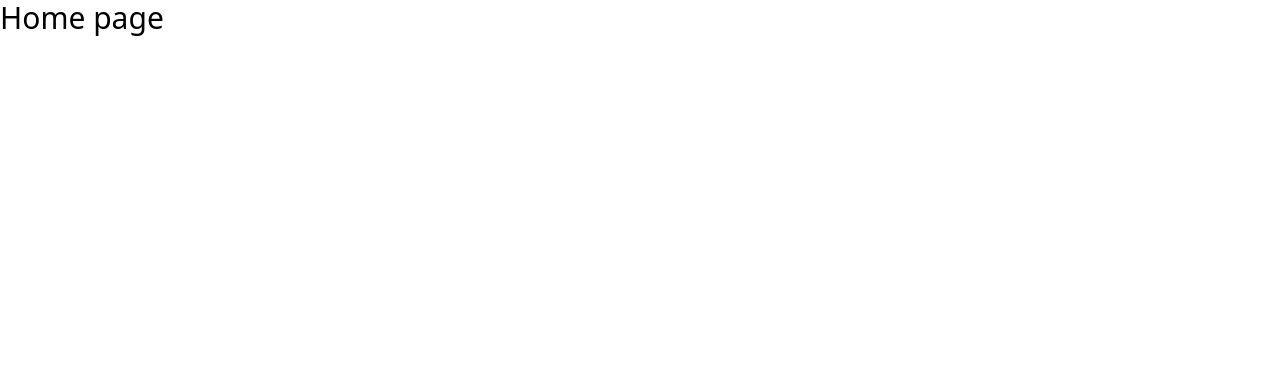
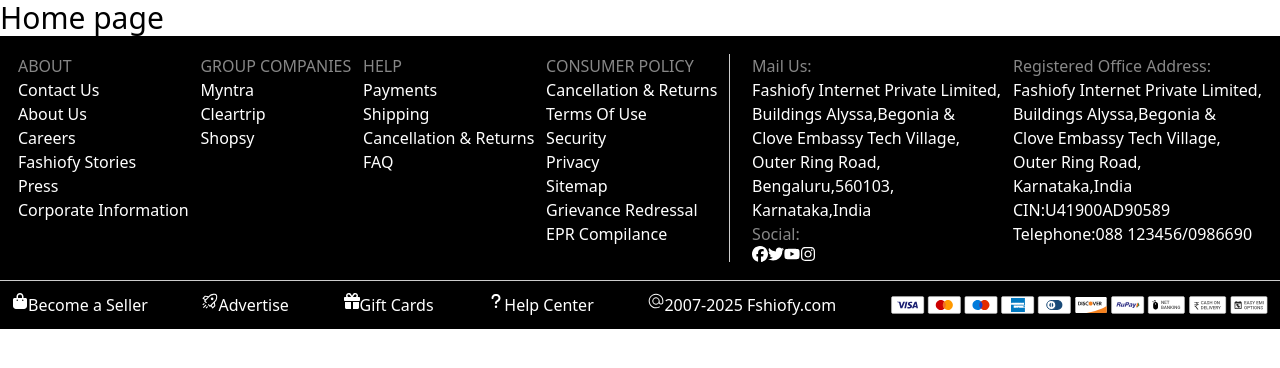
Before and after one commit to iCube-code/Fashiofy, a React (Vite) app: page / in a window 1280 px wide. Shown: the top 368 px of the page. Built offline with nearby package versions, Linux system fonts and the light colour scheme.

Commit message:
changes saved successfully

```diff
--- a/package.json
+++ b/package.json
@@ -13,6 +13,7 @@
     "@tailwindcss/vite": "^4.1.8",
     "react": "^19.1.0",
     "react-dom": "^19.1.0",
+    "react-icons": "^5.5.0",
     "react-router-dom": "^7.6.1",
     "tailwindcss": "^4.1.8"
   },
--- a/src/App.css
+++ b/src/App.css
@@ -0,0 +1,61 @@
+.total {
+    background-color: black;
+    color: white;
+}
+
+.footerlist {
+    display: flex;
+    flex-wrap: wrap;
+    justify-content: space-between;
+    padding: 18px;
+}
+
+.social {
+    display: flex;
+    flex-direction: column;
+    flex-wrap: wrap;
+    justify-content: space-between;
+}
+
+.mail {
+    border-left: 1px solid #ccc;
+    padding-left: 22px;
+}
+
+h3 {
+    color: #878787;
+}
+
+.icons {
+    display: flex;
+
+}
+
+.below {
+    display: flex;
+    flex-wrap: wrap;
+    justify-content: space-between;
+    padding: 12px;
+    border-top: 1px solid #ccc;
+}
+
+.seller {
+    display: flex;
+}
+
+
+.advertise {
+    display: flex;
+}
+
+.gift {
+    display: flex;
+}
+
+.question {
+    display: flex;
+}
+
+.oururl {
+    display: flex;
+}
--- /dev/null
+++ b/src/Components/Layout/Footer.jsx
@@ -0,0 +1,104 @@
+import React from 'react'
+import { FaFacebook, FaTwitter, FaYoutube, FaInstagram, FaBagShopping, FaGift, FaQuestion } from 'react-icons/fa6'
+import { RxRocket } from "react-icons/rx";
+import { GoMention } from "react-icons/go";
+import Images from '../../assets/dev.svg'
+
+const Footer = () => {
+    return (
+        <div className='total'>
+            <div className='footerlist'>
+                <div className='about'>
+                    <h3>ABOUT</h3>
+                    <h4>Contact Us</h4>
+                    <h4>About Us</h4>
+                    <h4>Careers</h4>
+                    <h4>Fashiofy Stories</h4>
+                    <h4>Press</h4>
+                    <h4>Corporate Information</h4>
+                </div>
+                <div className='groupcompanies'>
+                    <h3>GROUP COMPANIES</h3>
+                    <h4>Myntra</h4>
+                    <h4>Cleartrip</h4>
+                    <h4>Shopsy</h4>
+                </div>
+                <div className='help'>
+                    <h3>HELP</h3>
+                    <h4>Payments</h4>
+                    <h4>Shipping</h4>
+                    <h4>Cancellation & Returns</h4>
+                    <h4>FAQ</h4>
+                </div>
+                <div className='consumerpolicy'>
+                    <h3>CONSUMER POLICY</h3>
+                    <h4>Cancellation & Returns</h4>
+                    <h4>Terms Of Use</h4>
+                    <h4>Security</h4>
+                    <h4>Privacy</h4>
+                    <h4>Sitemap</h4>
+                    <h4>Grievance Redressal</h4>
+                    <h4>EPR Compilance</h4>
+                </div>
+                <div className='mail'>
+                    <div className='mailus'>
+                        <h3>Mail Us:</h3>
+                        <h4>Fashiofy Internet Private Limited,</h4>
+                        <h4>Buildings Alyssa,Begonia &</h4>
+                        <h4>Clove Embassy Tech Village,</h4>
+                        <h4>Outer Ring Road,</h4>
+                        <h4> Bengaluru,560103,</h4>
+                        <h4>Karnataka,India</h4>
+                    </div>
+                    <div className='social'>
+                        <h3>Social:</h3>
+                        <div className='icons'>
+                            <FaFacebook />
+                            <FaTwitter />
+                            <FaYoutube />
+                            <FaInstagram />
+                        </div>
+                    </div>
+                </div>
+                <div className='registeredofficeaddress'>
+                    <h3>Registered Office Address:</h3>
+                    <h4>Fashiofy Internet Private Limited,</h4>
+                    <h4>Buildings Alyssa,Begonia & </h4>
+                    <h4>Clove Embassy Tech Village,</h4>
+                    <h4>Outer Ring Road,</h4>
+                    <h4>Karnataka,India</h4>
+                    <h4>CIN:U41900AD90589</h4>
+                    <h4>Telephone:088 123456/0986690</h4>
+                </div>
+            </div>
+            <div className='below'>
+                <div className='seller'>
+                    <FaBagShopping />
+                    <h4>Become a Seller</h4>
+                </div>
+                <div className='advertise'>
+                    <RxRocket />
+                    <h4>Advertise</h4>
+                </div>
+                <div className='gift'>
+                    <FaGift />
+                    <h4>Gift Cards</h4>
+                </div>
+                <div className='question'>
+                    <FaQuestion />
+                    <h4>Help Center</h4>
+                </div>
+                <div className='oururl'>
+                    <GoMention />
+                    <h4>2007-2025 Fshiofy.com</h4>
+                </div>
+                <img src={Images} />
+            </div>
+        </div>
+
+
+
+    )
+}
+
+export default Footer
--- a/src/Pages/HomePage.jsx
+++ b/src/Pages/HomePage.jsx
@@ -1,9 +1,11 @@
 import React from 'react'
+import Footer from '../Components/Layout/Footer'
 
 function HomePage() {
   return (
     <div>
-        <h1 className='text-3xl'>Home page</h1>
+      <h1 className='text-3xl'>Home page</h1>
+      <Footer />
     </div>
   )
 }
```
Also changed, not shown: src/App.jsx (+6 -5 lines), src/assets/dev.svg (added), src/assets/logo.png (added).
